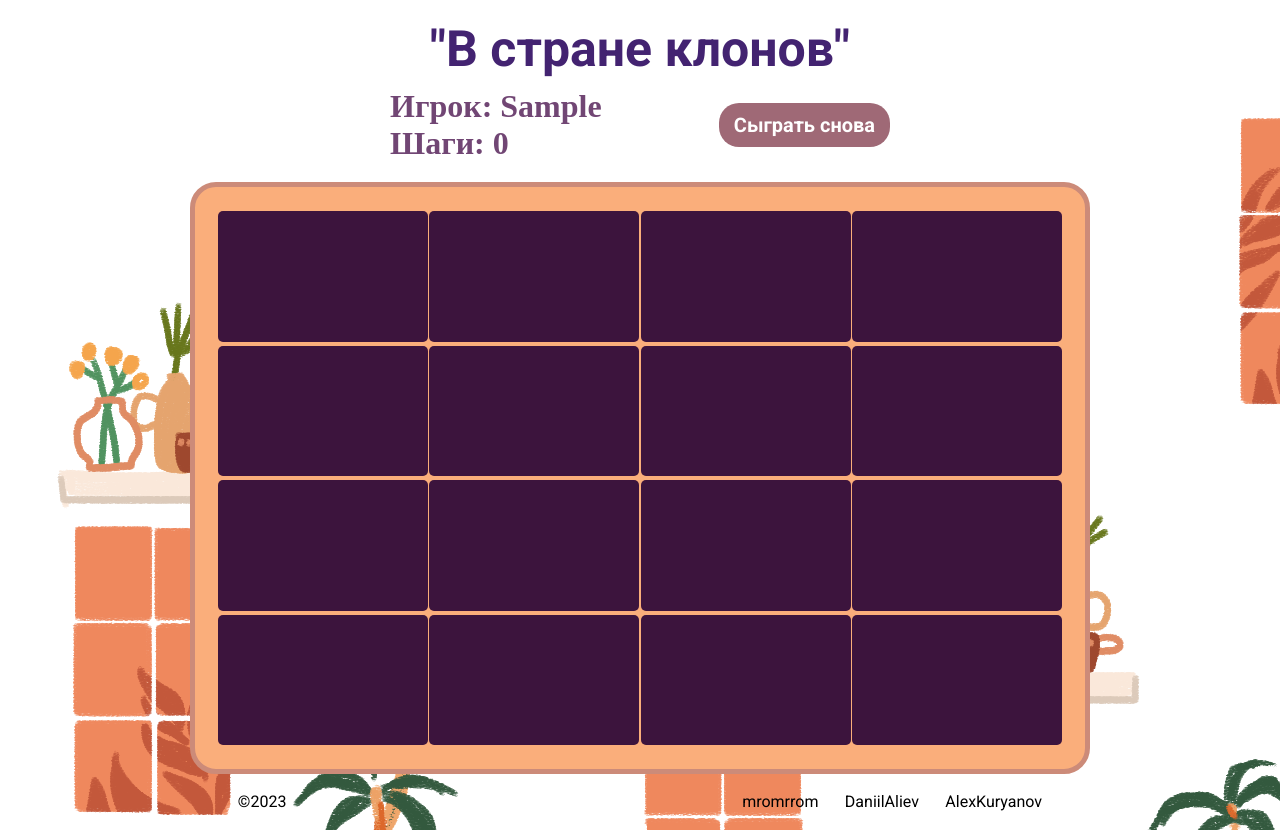
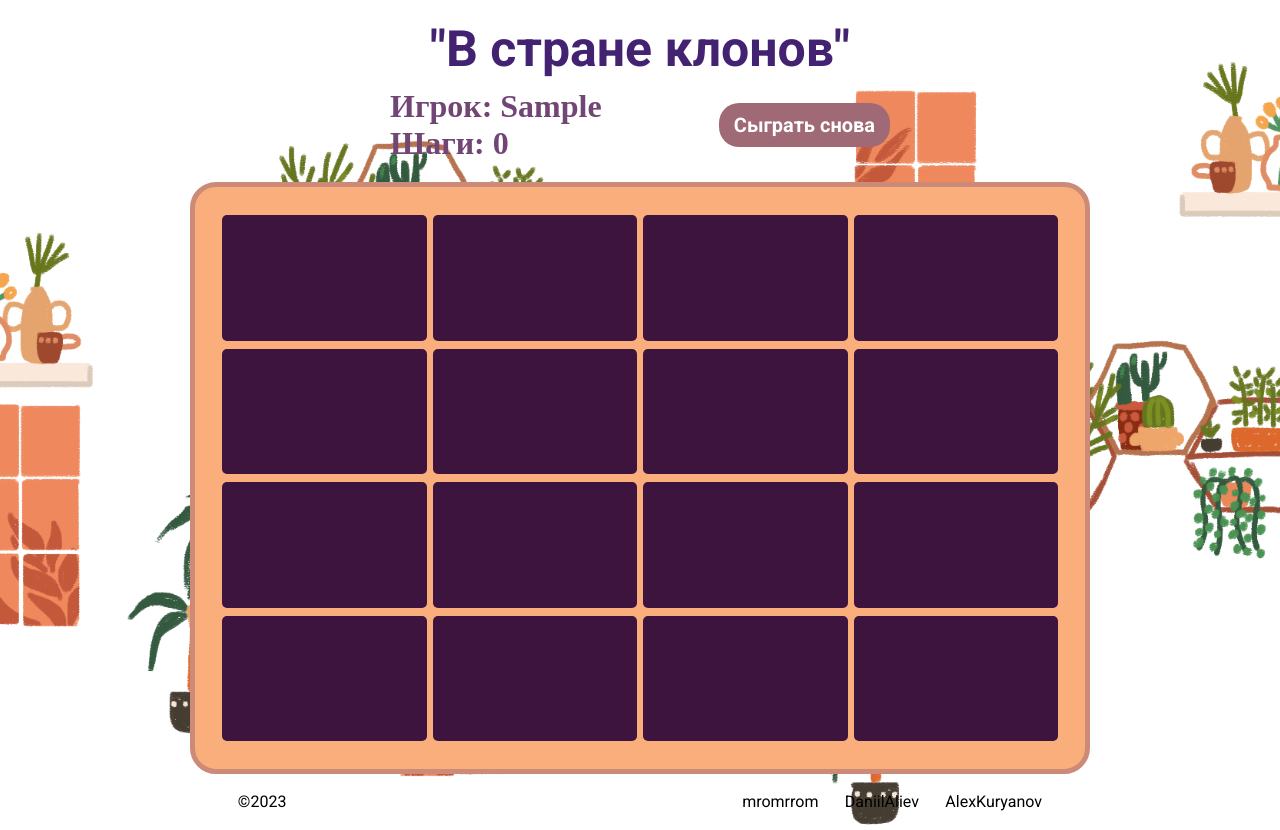
Before and after one commit to AlexKuryanov/game-42, a React (Vite) app: page /login in a window 1280 px wide. Both pictures are taken after typing "Sample" into the empty fields and a click on the button "Начать игру!". Built offline with nearby package versions, Linux system fonts and the light colour scheme.

Commit message:
finalfinalfinalfinalfinal commit

```diff
--- a/src/style.css
+++ b/src/style.css
@@ -5,6 +5,8 @@
 }
 body{
   background-image: url(/public/bg.png);
+  background-position: center;
+  background-size: cover;
 }
 
 .page {
@@ -122,8 +124,8 @@ body{
 
 @media (max-width: 1440px) {
   .cards-item {
-    width: calc(25% - 5px);
-    height: calc(25% - 5px);
+    width: calc(25% - 10px);
+    height: calc(25% - 10px);
   }
 
   .text {
```
